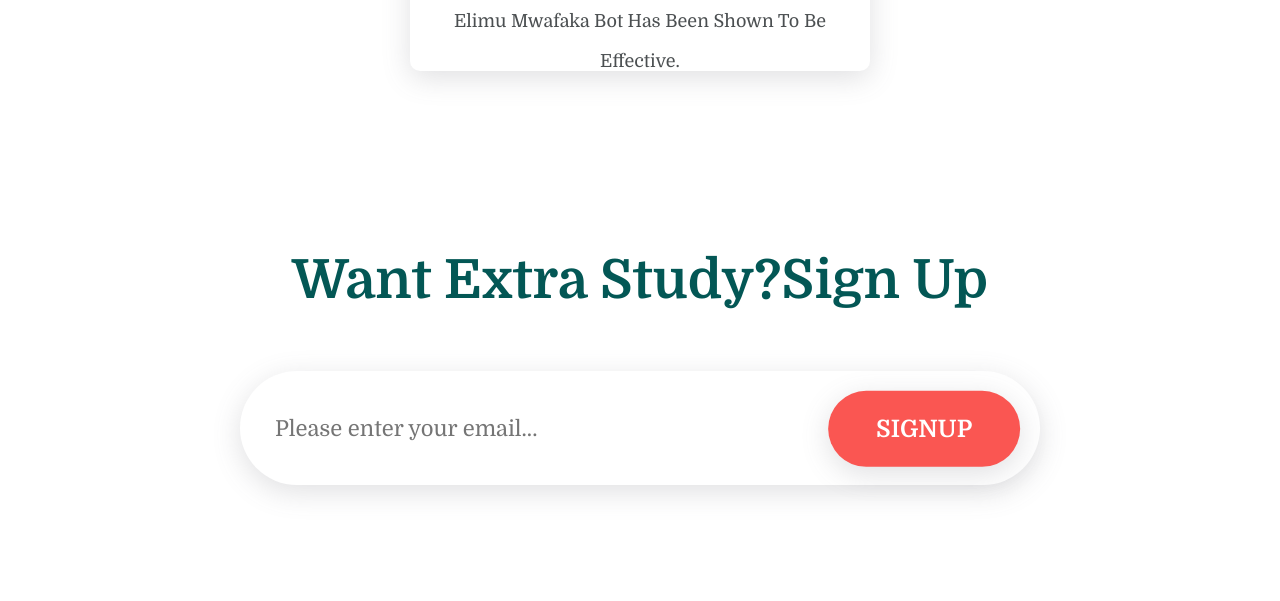
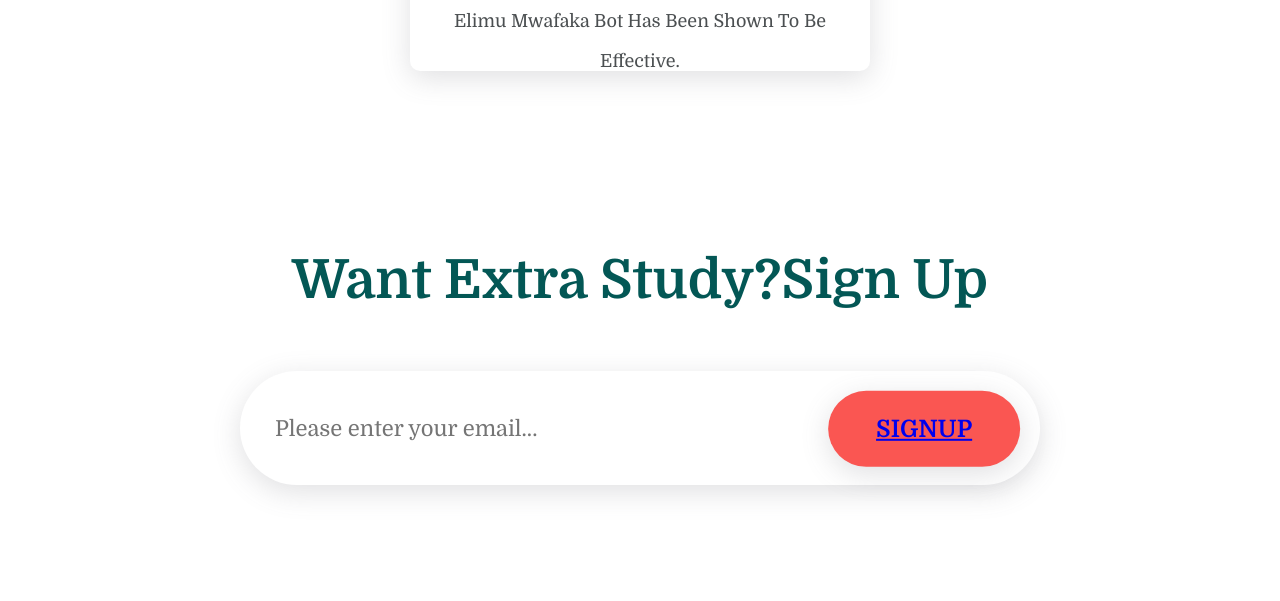
Before and after one commit to Flesier/Elimu_mwafaka_bot, a plain HTML site: page Front_end/landing_page.html in a window 1280 px wide. Shown: the part 2137-2738 px from the top of the page. Drawn offline with Linux system fonts and the light colour scheme.

Commit message:
linking to signup

```diff
--- a/Front_end/landing_page.html
+++ b/Front_end/landing_page.html
@@ -120,7 +120,7 @@
           </div>
           <form class="contact__form">
             <input type="text" placeholder="Please enter your email..." />
-            <button <a = "signup.html">signup</button>
+            <button><a href="signup.html">signup</a></button>
           </form>
         </div>
       </div>
```
